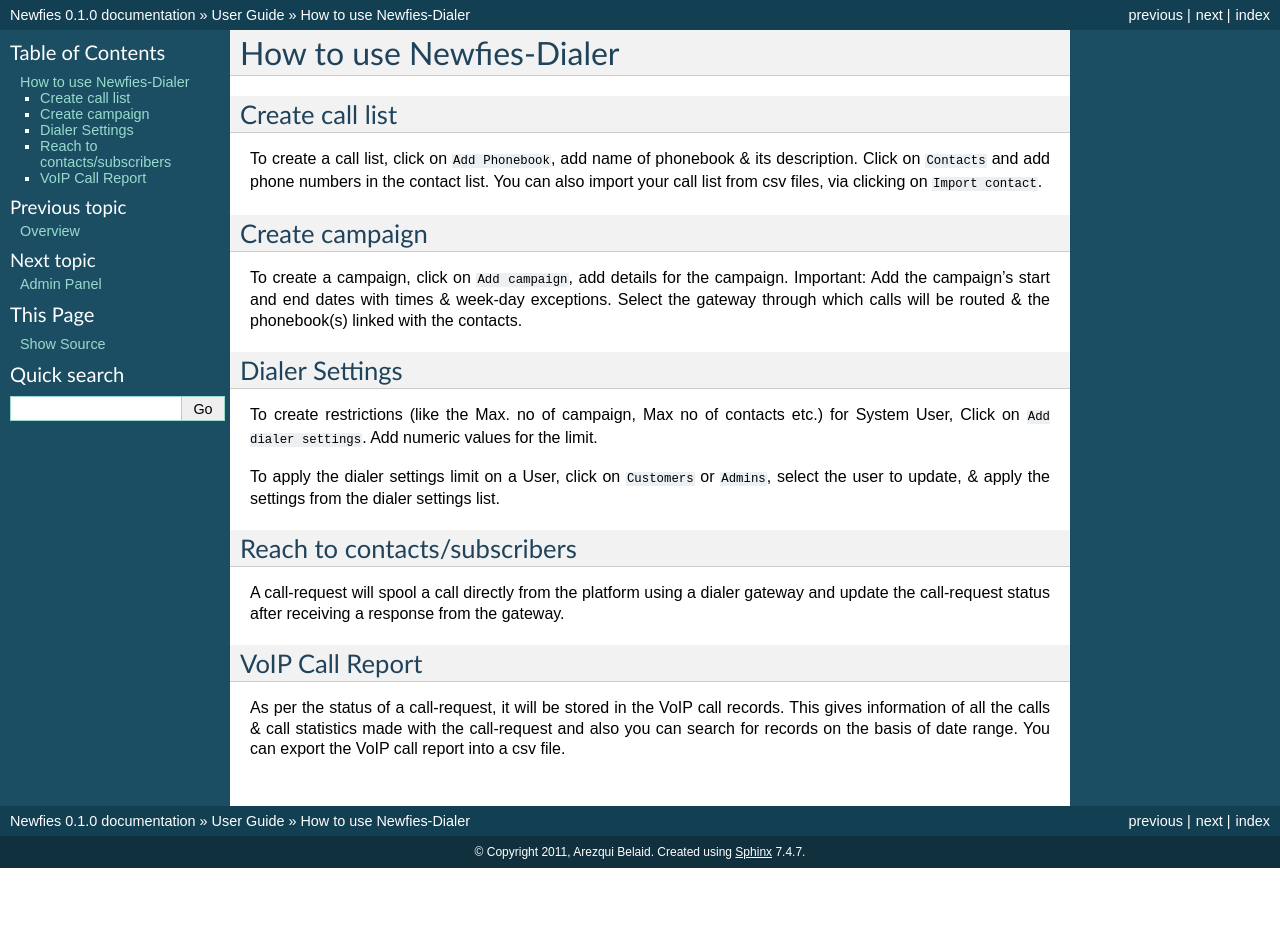
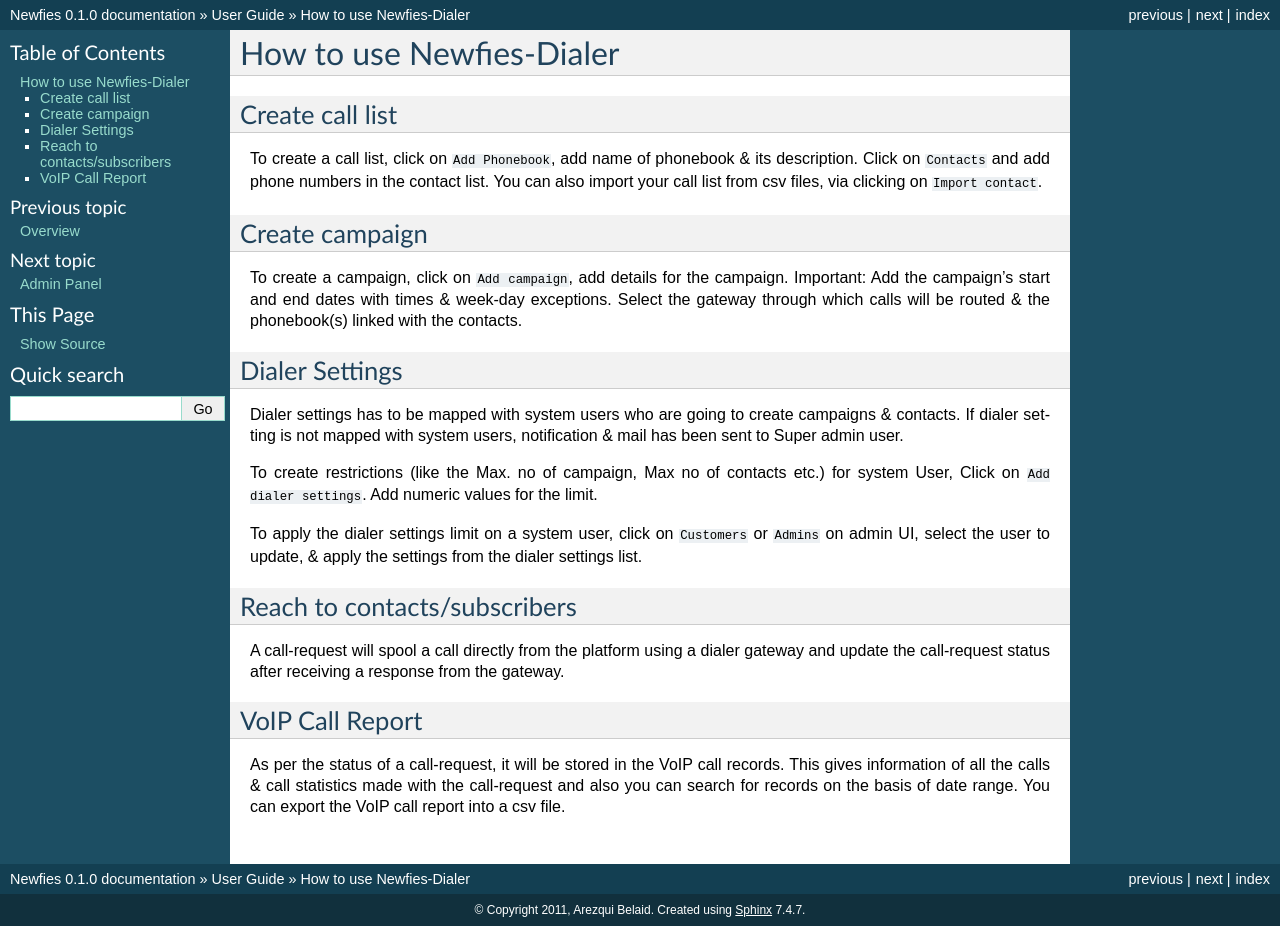
Before and after one commit to newfies-dialer/newfies-dialer, a Sphinx documentation site: the page built from docs/source/user-guide-doc/how_to_use_it.rst, in a window 1280 px wide. Built offline with Sphinx 7.4.7, drawn with Linux system fonts in a browser that asks for light colours; before the commit the page ends 900 px from its top, so only the background shows below that.

Commit message:
updated how-to-use doc

```diff
--- a/docs/source/user-guide-doc/how_to_use_it.rst
+++ b/docs/source/user-guide-doc/how_to_use_it.rst
@@ -31,10 +31,13 @@
 Dialer Settings
 ---------------
 
+Dialer settings has to be mapped with system users who are going to create campaigns & contacts.
+If dialer setting is not mapped with system users, notification & mail has been sent to Super admin user.
+
 To create restrictions (like the Max. no of campaign, Max no of contacts etc.) for
-System User, Click on ``Add dialer settings``. Add numeric values for the limit.
+system User, Click on ``Add dialer settings``. Add numeric values for the limit.
 
-To apply the dialer settings limit on a User, click on ``Customers`` or ``Admins``,
+To apply the dialer settings limit on a system user, click on ``Customers`` or ``Admins`` on admin UI,
 select the user to update, & apply the settings from the dialer settings list.
 
 
```
Also changed, not shown: 1 other file.
